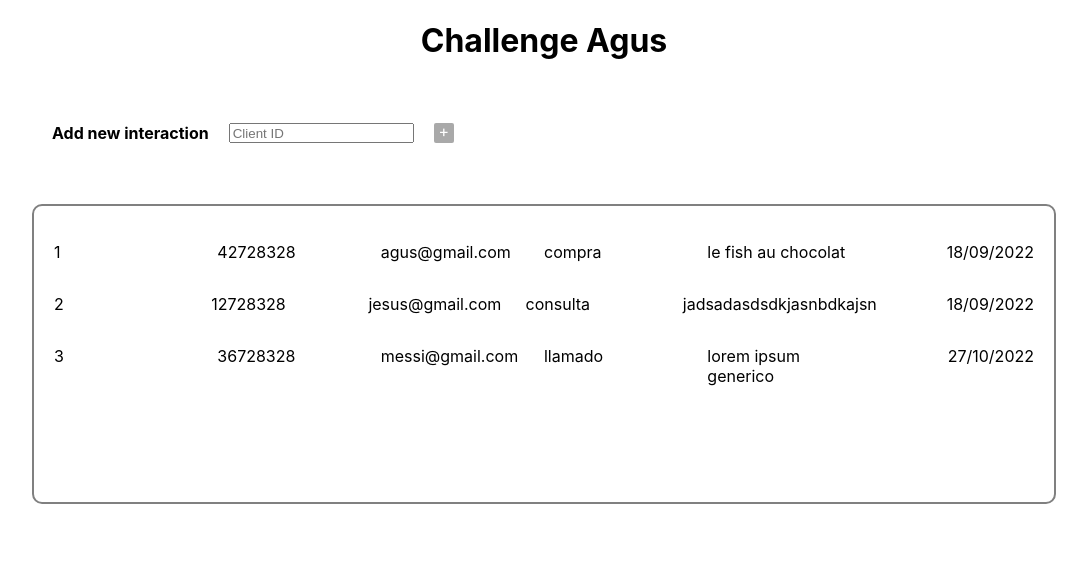
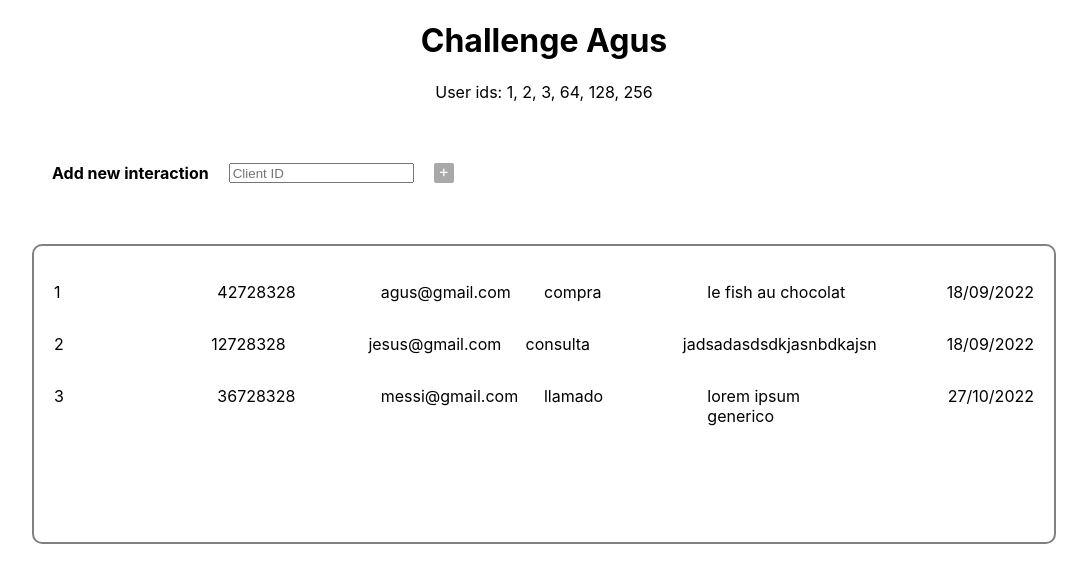
Before and after one commit to Agusmac/challenge-repya, a Next.js app: page / in a window 1280 px wide. Shown: the top 582 px of the page, without its empty margins (96-1183 px from the left). Built offline with nearby package versions, Linux system fonts and the light colour scheme.

Commit message:
Update index.js

```diff
--- a/pages/index.js
+++ b/pages/index.js
@@ -82,8 +82,10 @@ export default function Home() {
   return (
     <>
       <h1 className='texcen'>Challenge Agus</h1>
+      <p className='texcen'>User ids: 1, 2, 3, 64, 128, 256</p>
       <div className='centered width-80 flex2 fix'>
         <h4>Add new interaction</h4>
+
         {/* i could probably turn this into a select mapping over the client ids */}
         <input type='text' id='idCheck' placeholder="Client ID" ref={clientIdInput} />
         <div className='addButton' onClick={clientCheck}><div>+</div></div>
```
